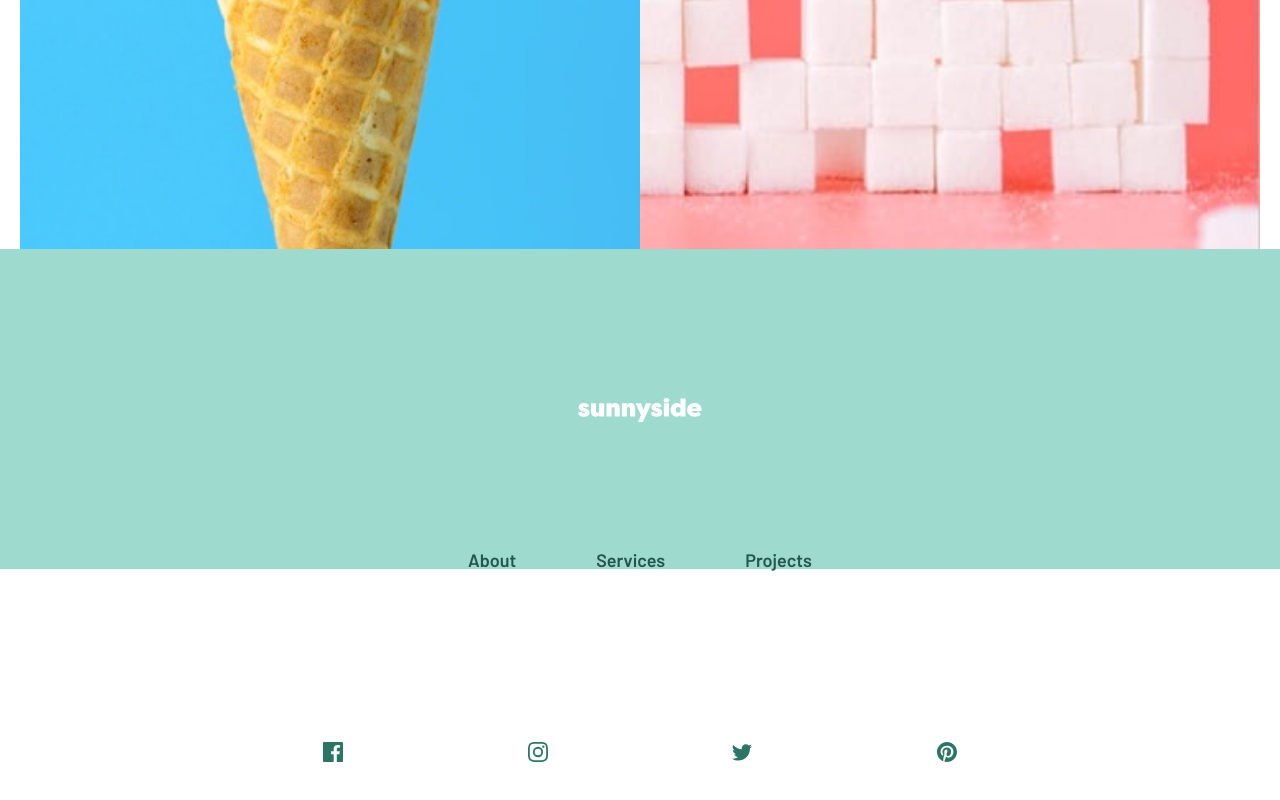
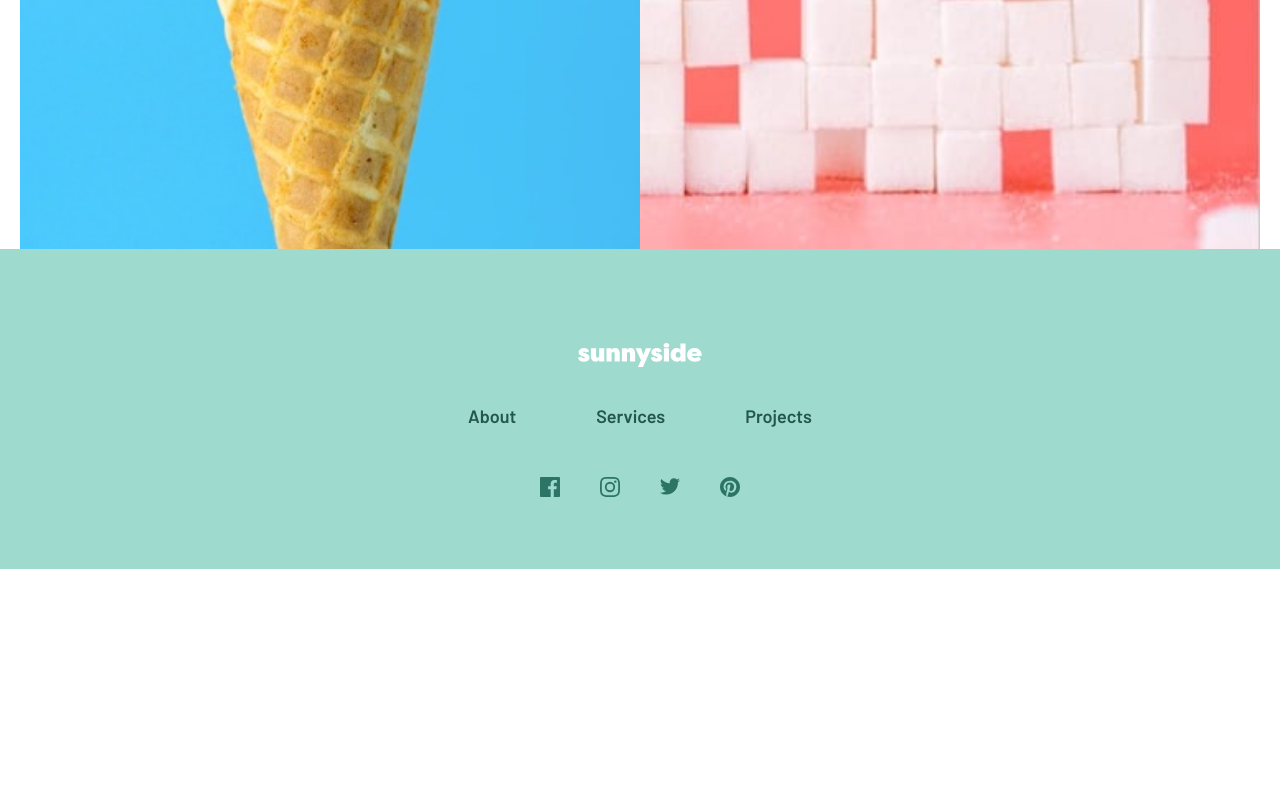
Before and after one commit to Birrellc/Practice__Sunnyside-Agency, a React (Create React App) app: page / in a window 1280 px wide. Shown: the part 7925-8725 px from the top of the page. After the commit the page ends 8494 px from the top, so only its background shows below. Built offline with nearby package versions, Linux system fonts and the light colour scheme; the HTML template or start-up script is replaced by a standard one.

Commit message:
Styles: adjusted footer styling

```diff
--- a/src/components/Footer/FooterStyles.css
+++ b/src/components/Footer/FooterStyles.css
@@ -1,8 +1,16 @@
 .footer {
+    position: relative;
     width: 100%;
     height: 40vh;
     background-color: #9EDACE;
-    color: hsl(167, 40%, 24%)
+    color: hsl(167, 40%, 24%);
+}
+
+.footer .container {
+    display: flex;
+    flex-direction: column;
+    align-items: center;
+    justify-content: center;
 }
 
 .footer-header {
@@ -12,7 +20,7 @@
 }
 
 .footer .content {
-    padding-top: 7%;
+    padding-top: 3%;
 }
 
 .footer .content div {
```
